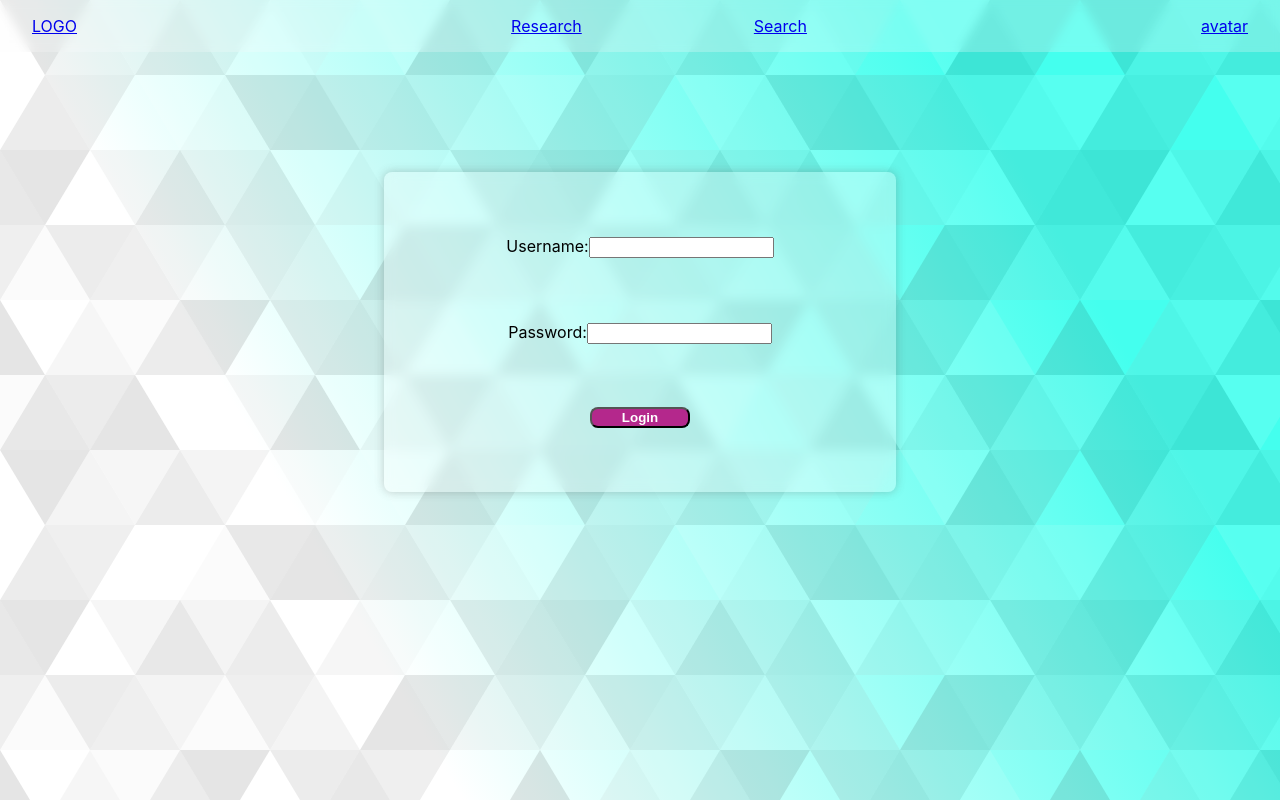
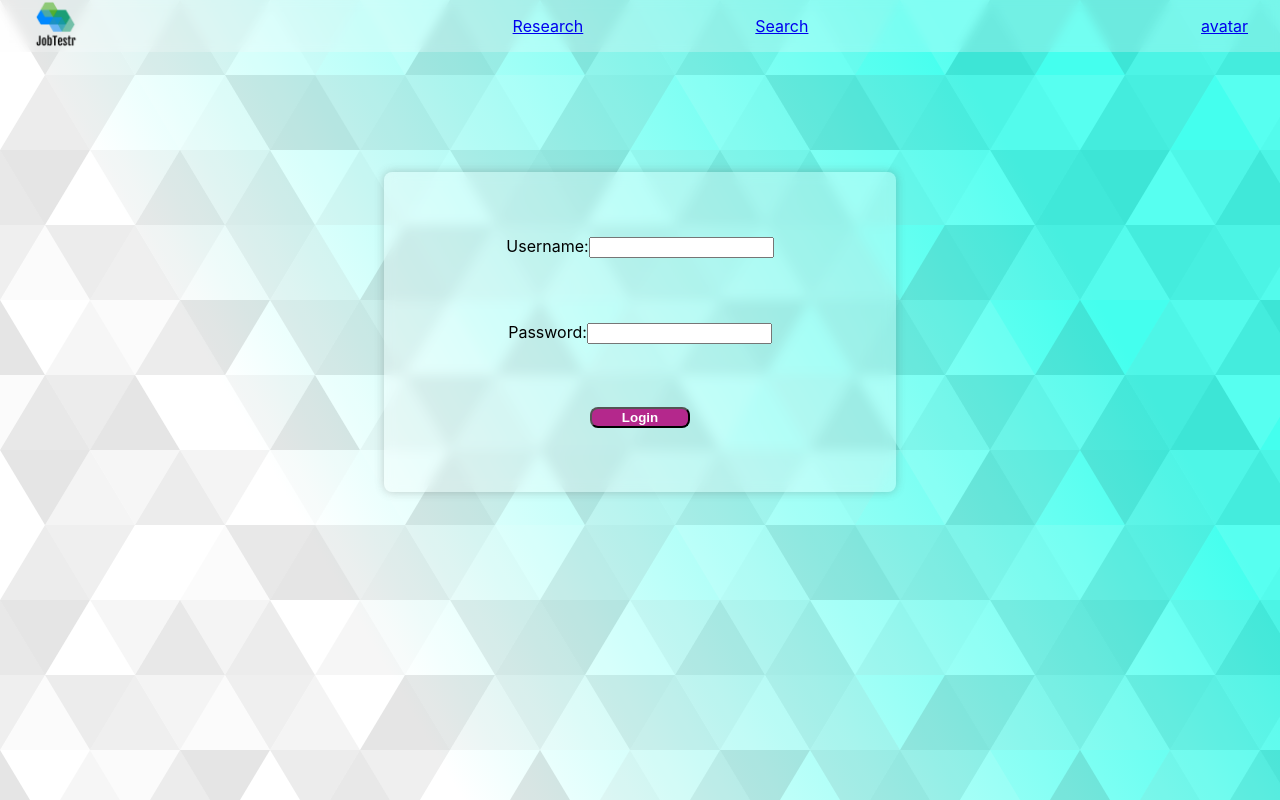
Before and after one commit to epittab/mod_four_project_client, a React (Create React App) app: page / in a window 1280 px wide. Built offline with nearby package versions, Linux system fonts and the light colour scheme.

Commit message:
added logo iimage

```diff
--- a/src/Navbar.js
+++ b/src/Navbar.js
@@ -1,5 +1,7 @@
 import React from 'react'
 import {Link} from 'react-router-dom'
+
+import logo from './JobTestr.png'
 
 import './Navbar.css'
 
@@ -9,7 +11,7 @@ class Navbar extends React.Component {
         return(
             <div className ='Navbar'>
                 <div className='Navbar-logo'>
-                    <Link to='/'>LOGO</Link>
+                    <Link to='/'><img style={{height: '3rem', width: '3rem'}} src={logo} alt='logo'/></Link>
                 </div>
                 <ul className='Navbar-menu'>
                     <li className='Navbar-menu-item'><Link to='/research'>Research</Link></li>
```
Also changed, not shown: src/JobTestr.png (added).
